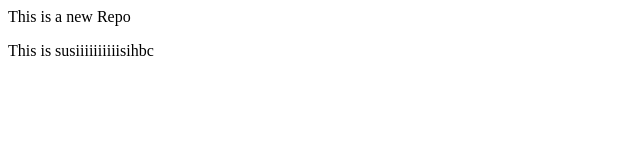
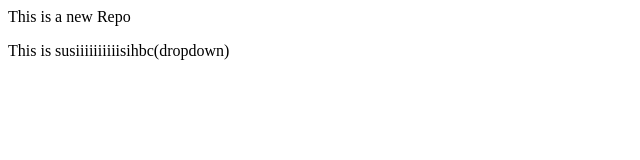
Before and after one commit to zanzech/new-repo, a plain HTML site: page index.html in a window 1280 px wide. Shown: the full height of the page, 0-640 px from the left. Drawn offline with Linux system fonts and the light colour scheme.

Commit message:
Add dropdown

```diff
--- a/index.html
+++ b/index.html
@@ -1,2 +1,2 @@
 <p>This is a new Repo</p>
-<P>This is susiiiiiiiiiisihbc</P>
+<P>This is susiiiiiiiiiisihbc(dropdown)</P>
```
